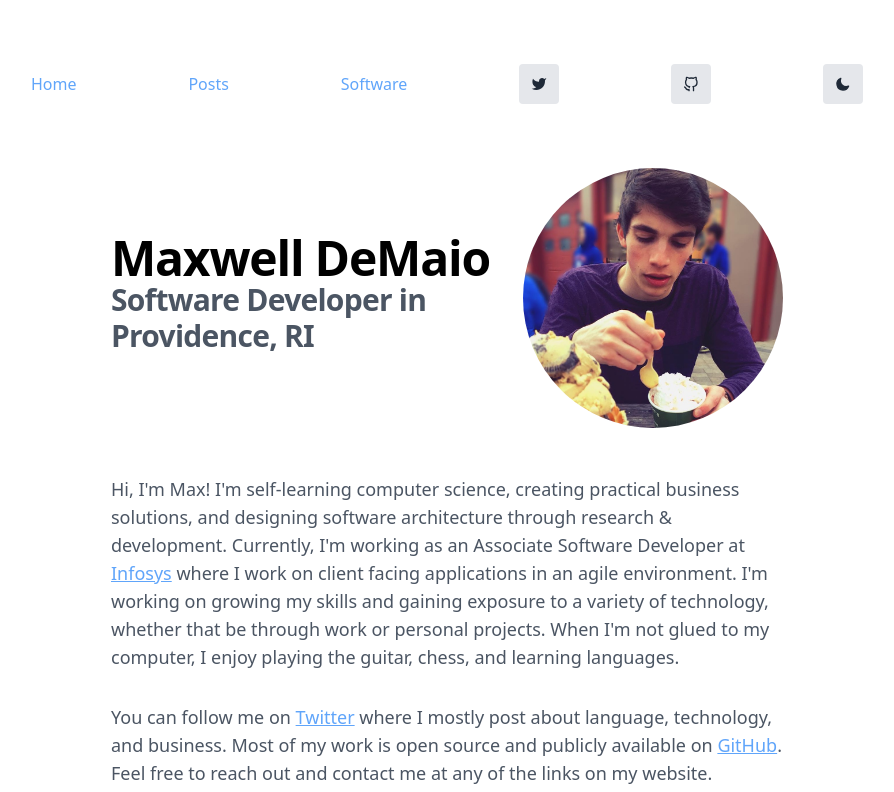
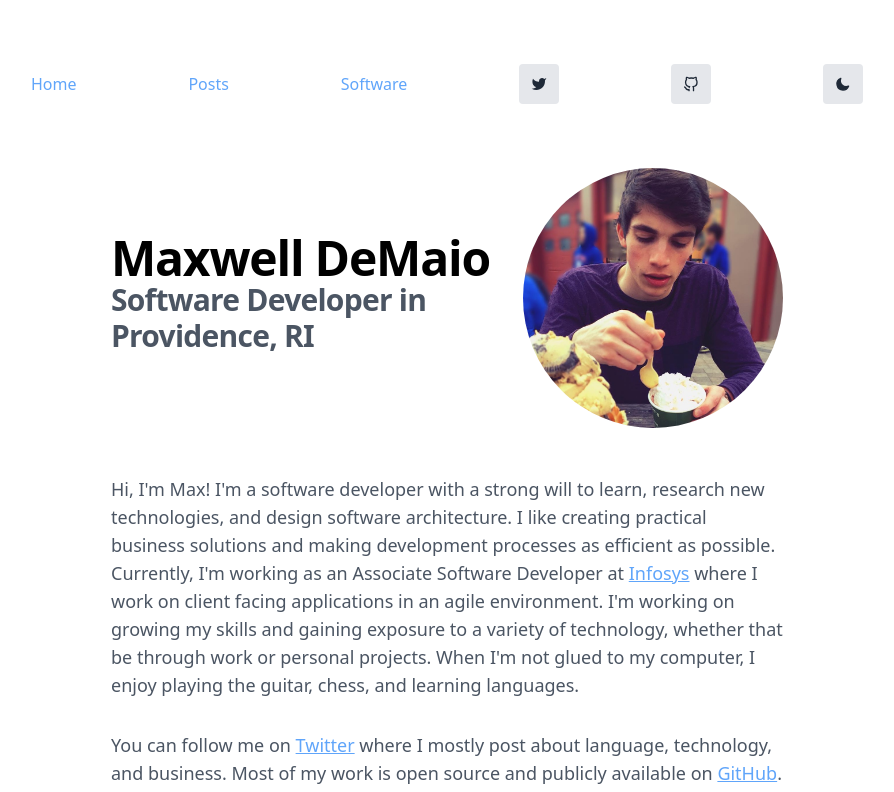
Before and after one commit to maxdemaio/max-nextjs, a Next.js app: page / in a window 1280 px wide. Shown: the top 792 px of the page, without its empty margins (193-1087 px from the left). Built offline with nearby package versions, Linux system fonts and the light colour scheme; what @tailwindcss/typography would draw is missing.

Commit message:
Add link styles

```diff
--- a/pages/index.js
+++ b/pages/index.js
@@ -3,7 +3,7 @@ import Image from 'next/image';
 
 export default function Home() {
   return (
-      <Container>
+      <Container title="Home - Max DeMaio">
         <div className="text-lg flex flex-col justify-center items-start max-w-2xl mx-auto mb-16">
           <div className="header-section flex items-center justify-center flex-wrap mb-10">
             <div className="flex-1 header-frame pr-2 pb-4">
@@ -30,8 +30,8 @@ export default function Home() {
 
           <section>
             <p className="text-gray-600 dark:text-gray-400 mb-8">
-                Hi, I'm Max! I'm self-learning computer science, creating practical business solutions,
-                and designing software architecture through research & development.
+            Hi, I'm Max! I'm a software developer with a strong will to learn, research new technologies, and design software architecture.
+            I like creating practical business solutions and making development processes as efficient as possible.
             Currently, I'm working as an Associate Software Developer at <a className="underline text-blue-400 hover:text-blue-600" href="https://www.infosys.com/">Infosys</a>
                 {' '}where I work on client facing applications in an agile environment.
                 I'm working on
--- a/pages/videos/index.js
+++ b/pages/videos/index.js
@@ -1,6 +1,5 @@
-import Head from 'next/head';
 import { getSortedPostsData } from '../../lib/posts';
-import Date from '@/components/Date';
+import DateComp from '@/components/Date';
 import Container from '@/components/Container';
 import Link from 'next/link'
 
```
